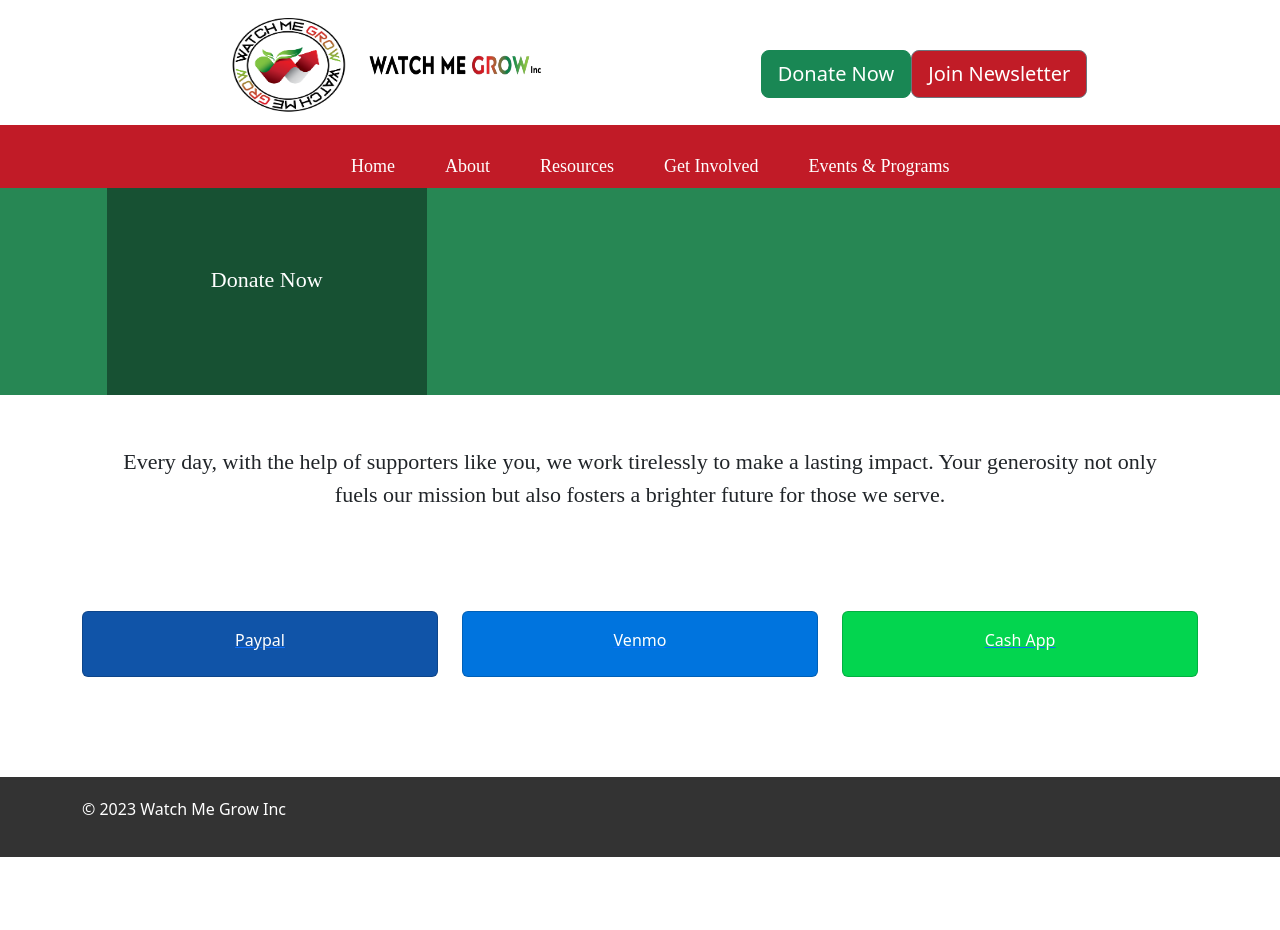
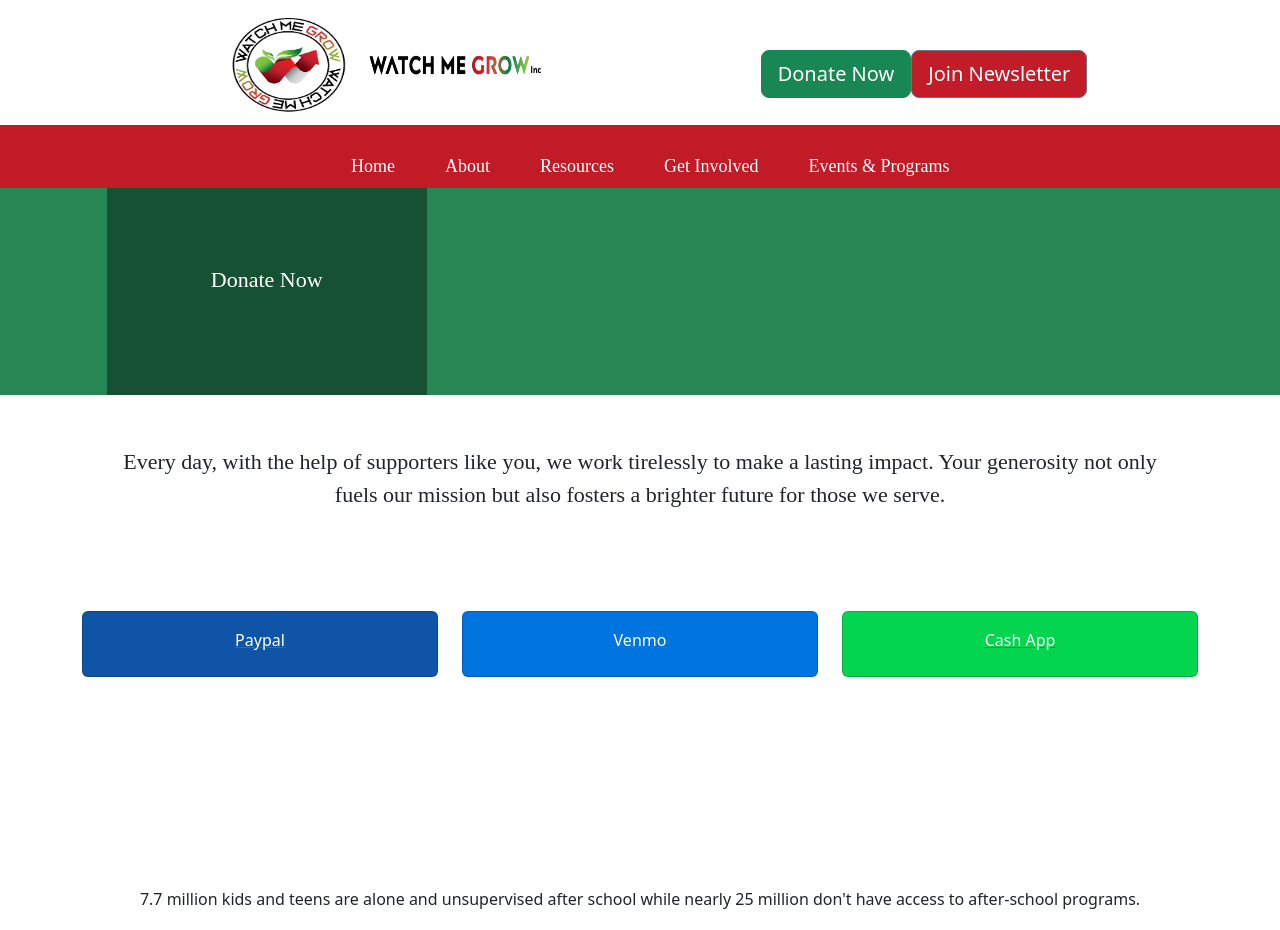
Before and after one commit to Jsmithseo/WatchMeGrowV2, a Next.js app: page /donate in a window 1280 px wide. Shown: the top 930 px of the page. Before the commit the page ends 857 px from the top, so only its background shows below. Built offline with nearby package versions, Linux system fonts and the light colour scheme.

Commit message:
added donate buttons

```diff
--- a/pages/donate/index.js
+++ b/pages/donate/index.js
@@ -54,6 +54,7 @@
         </div>
       </Col>
       <DonatationTile />
+      <AboutCenterAlignedButtons/>
       <Footer />
     </div>
   );
--- a/pages/index.js
+++ b/pages/index.js
@@ -9,6 +9,7 @@
 import SecondMainTwoColumnLayout from './components/SecondMainTwoColumnLayout';
 import MainFourColumnLayout from './components/MainFourColumnLayout';
 import AboutCenterAlignedButtons from './components/AboutCenterAlignedButtons';
+
 
 export default function Index() {
   const MainStyle = {
```
